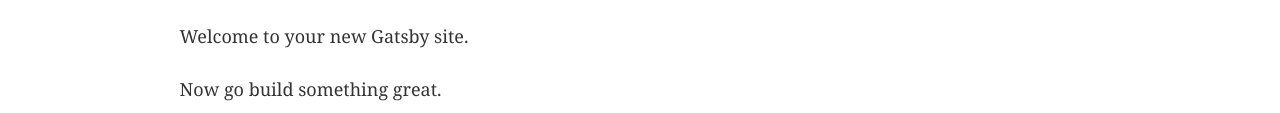
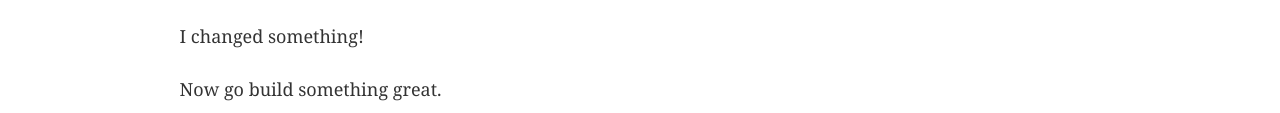
Before and after one commit to itdev164-sp2019/brendan-pettis-components, a Gatsby site in the folder components/: page / in a window 1280 px wide. Shown: the part 170-283 px from the top of the page. Built offline with nearby package versions, Linux system fonts and the light colour scheme; Gatsby itself is replaced by a stand-in of ours.

Commit message:
Testing a change

```diff
--- a/components/src/pages/index.js
+++ b/components/src/pages/index.js
@@ -11,7 +11,7 @@
   <Layout>
     <SEO title="Home" keywords={[`gatsby`, `application`, `react`]} />
     <h1>Hi people</h1>
-    <p>Welcome to your new Gatsby site.</p>
+    <p>I changed something!</p>
     <p>Now go build something great.</p>
     <div style={{ maxWidth: `300px`, marginBottom: `1.45rem` }}>
       <Image />
```
